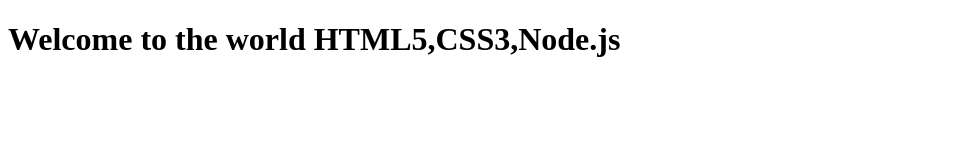
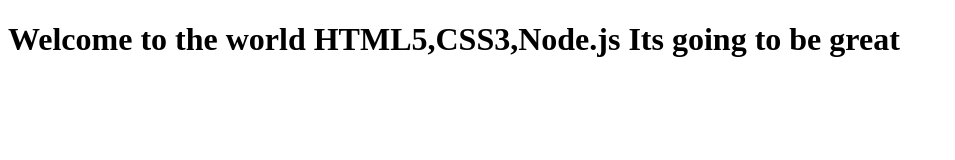
Before and after one commit to vasudhashakya/Project-Node.js, a plain HTML site: page site/index.html in a window 1280 px wide. Shown: the whole page, without its empty margins (0-955 px from the left). Drawn offline with Linux system fonts and the light colour scheme.

Commit message:
Minor modification to the content

```diff
--- a/site/index.html
+++ b/site/index.html
@@ -4,6 +4,7 @@
 	<title> Welcome to Node.js</title>
 </head>
 <body>
-<h1>Welcome to the world HTML5,CSS3,Node.js </h1>
+<h1>Welcome to the world HTML5,CSS3,Node.js
+Its going to be great</h1>
 </body>
 </html>
```
